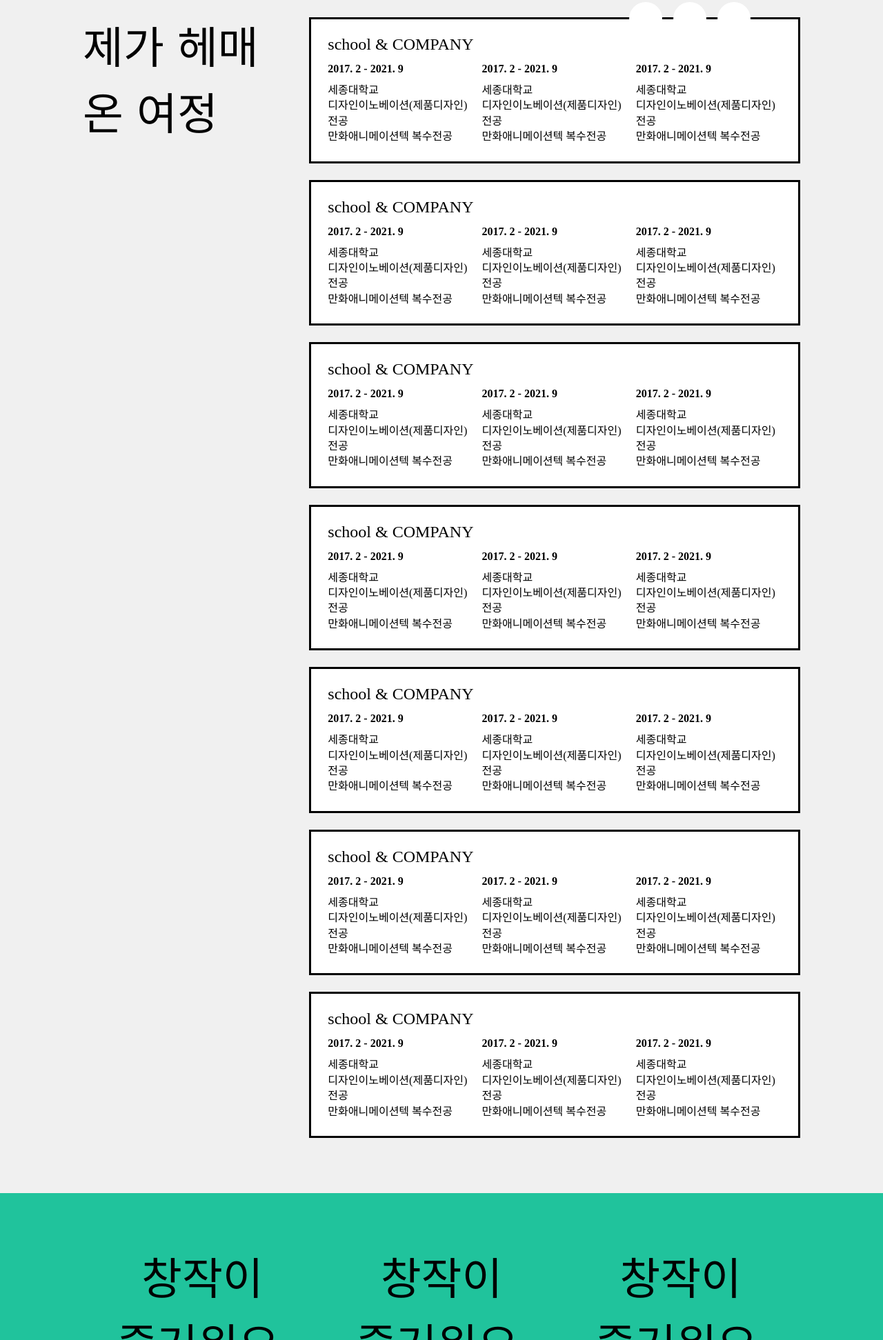
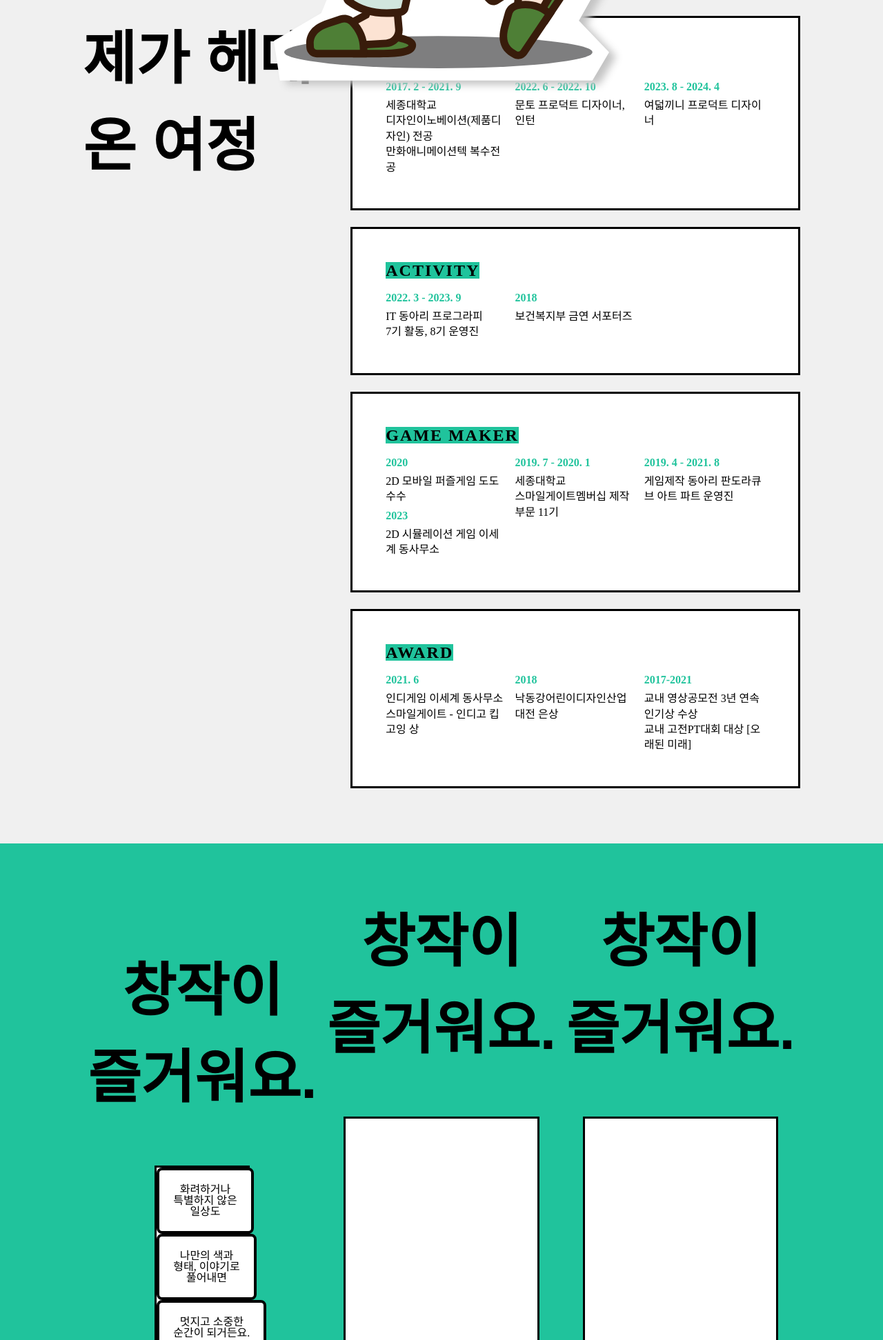
Before and after one commit to idiz1114/2024_Portfolio, a website built with Vite: page 2024_portfolio/index.html in a window 1280 px wide. Shown: the part 857-2800 px from the top of the page at 69% size. Built offline with nearby package versions, Linux system fonts and the light colour scheme; a web font is replaced by a local one.

Commit message:
Redesign home page

```diff
--- a/2024_portfolio/css/component/side-navigation.css
+++ b/2024_portfolio/css/component/side-navigation.css
@@ -5,10 +5,8 @@
     width: 35%;
     height:100vh;
     background-color: var(--point-green);
-    display: grid;
-    grid-template-rows: 120px 1fr 120px;
+    z-index: 99;
     .side-navigation__buttons {
-        grid-row: 1/2;
         width: 100%;
         height: 120px;
         display: flex;
@@ -17,12 +15,9 @@
         svg {
             width: 48px;
             height: 48px;
-            background-color: grey;
         }
     }
     .side-navigation__container {
-        grid-row: 2/3;
-        height: 100%;
         display: flex;
         flex-direction: column;
         align-items: center;
@@ -39,7 +34,6 @@
         }
     }
     .side-navigation__sns {
-        grid-row: 3/4;
         display: flex;
         gap:16px;
         padding: 0px 80px;
--- a/2024_portfolio/css/component/top-navigation.css
+++ b/2024_portfolio/css/component/top-navigation.css
@@ -6,11 +6,12 @@
 
     width: 100%;
     height:120px;
+    background-color: var(--grey);
+    z-index: 99;
     padding: 8px 120px;
     justify-content: space-between;
     align-items: center;
-
-    .logo {
+    box-shadow: rgba(0, 0, 0, 0.05) 0px 6px 24px 0px, rgba(0, 0, 0, 0.08) 0px 0px 0px 1px;    .logo {
         width: 124px;
         height: 26px;
         background-image: url("/SVG/seopak-logo.svg");
--- a/2024_portfolio/css/screens/home.css
+++ b/2024_portfolio/css/screens/home.css
@@ -18,38 +18,42 @@
             linear-gradient(90deg, var(--line-grey) 1px, transparent 1px),
             linear-gradient(var(--line-grey) 1px, transparent 1px),
             linear-gradient(90deg, var(--line-grey) 1px, transparent 1px);
-            background-size: 100px 100px, 100px 100px, 20px 20px, 20px 20px;
-            background-position: -2px -2px, -2px -2px, -1px -1px, -1px -1px;
-        display: grid;
-        grid-template-columns: 120px 1fr 120px;
-        border-bottom: 2px solid black;
+        background-size: 100px 100px, 100px 100px, 20px 20px, 20px 20px;
+        background-position: -2px -2px, -2px -2px, -1px -1px, -1px -1px;
+        display: flex;
+        flex-direction: column;
+        align-items: center;
+        justify-content: center;
         .home-1__content {
-            grid-column: 2/3;
-
-            display: grid;
-            grid-template: 1fr / repeat(12, 1fr);
-            gap: 20px;
+            display: flex;
+            flex-direction: column;
+            align-items: center;
+            gap: 80px;
                 .title-font {
-                    grid-column: 1/6;
-                    display: flex;
-                    align-items: center;
                     h1 {
+                        font-size: 120px;
+                        text-align: center;
                         color:var(--point-green);
                         background-color: #FFFCBE;
                     }
                 }
                 .home-1__content-character {
-                    grid-column: 6/9;
+                    width:100%;
+                    height: 800px;
+                    position: absolute;
+                    right:auto;
+                    top:4%;
                     background-image:url("/SVG/home-me-idle.svg");
                     background-position: center;
                     background-size: contain;
                     background-repeat: no-repeat;
+                    filter: drop-shadow(10px 6px 6px #c3c3c3);
                 }
                 .job-list {
                     grid-column: 9/12;
                     display: flex;
                     flex-direction: column;
-                    align-items: end;
+                    align-items: center;
                     justify-content: center;
                     gap: 12px;
                     .job-list__item {
@@ -76,8 +80,6 @@
         padding: 80px 120px;
         gap:20px;
         box-sizing: border-box;
-        h2 {
-        }
         .home-2__content {
             display: flex;
             flex-direction: column;
@@ -85,14 +87,19 @@
             width: 100%;
             .home-2__content-card {
                 box-sizing: border-box;
-                padding: 24px;
+                padding: 48px;
                 background-color: white;
                 border: 3px solid black;
                 display: flex;
                 flex-direction: column;
-                gap: 16px;
+                gap: 20px;
                 h3 {
+                    width:max-content;
                     font-size: 24px;
+                    font-weight: 700;
+                    letter-spacing: 2px;
+                    background-color: var(--point-green);
+
                 }
                 .home-2__content-card__detail {
                     display: grid;
@@ -101,16 +108,16 @@
                     .home-2__content-card__detail-column {
                         display: flex;
                         flex-direction: column;
-                        gap: 12px;
+                        gap: 8px;
                         h5 {
                             font-size: 16px;
-                            font-weight: 700;
+                            font-weight: 900;
+                            color: var(--point-green);
                         }
                         p {
                             line-height: 1.4;
                         }
                     }
-
                 }
             }
         }
@@ -170,6 +177,7 @@
                 justify-content: center;
                 align-items: center;
                 gap: 16px;
+
                 p {
                     text-align: center;
                     line-height: 1.4;
@@ -193,3 +201,17 @@
     text-decoration: none;
     color: white;
 }
+
+.cartoon-textbox {
+    width:max-content;
+    height:max-content;
+    background-color: white;
+    border: 4px solid black;
+    border-radius: 8px;
+    padding:20px;
+}
+
+#home-title {
+    display: flex;
+    gap:500px;
+}
--- a/2024_portfolio/css/variables.css
+++ b/2024_portfolio/css/variables.css
@@ -3,12 +3,24 @@
     --grey : #F0F0F0;
     --line-grey : #9D9D9D;
     --brown : #391C0B;
+    font-family: 'Pretendard-Regular';
+
 }
 
 .title-font {
     font-family: "Jua", sans-serif;
     font-weight: 400;
     font-style: normal;
-    font-size: 64px;
+    font-size: 84px;
     line-height: 150%;
+    font-family: "sandoll-baikzongyulpil", sans-serif;
+    font-weight: 700;
+    font-style: normal;
 }
+
+@font-face {
+    font-family: 'Pretendard-Regular';
+    src: url('https://fastly.jsdelivr.net/gh/Project-Noonnu/noonfonts_2107@1.1/Pretendard-Regular.woff') format('woff');
+    font-weight: 400;
+    font-style: normal;
+}
--- a/2024_portfolio/index.html
+++ b/2024_portfolio/index.html
@@ -1,6 +1,16 @@
 <!doctype html>
 <html lang="en">
   <head>
+    <script>
+      (function(d) {
+        var config = {
+          kitId: 'ynf2wlt',
+          scriptTimeout: 3000,
+          async: true
+        },
+        h=d.documentElement,t=setTimeout(function(){h.className=h.className.replace(/\bwf-loading\b/g,"")+" wf-inactive";},config.scriptTimeout),tk=d.createElement("script"),f=false,s=d.getElementsByTagName("script")[0],a;h.className+=" wf-loading";tk.src='https://use.typekit.net/'+config.kitId+'.js';tk.async=true;tk.onload=tk.onreadystatechange=function(){a=this.readyState;if(f||a&&a!="complete"&&a!="loaded")return;f=true;clearTimeout(t);try{Typekit.load(config)}catch(e){}};s.parentNode.insertBefore(tk,s)
+      })(document);
+    </script>
     <meta charset="UTF-8" />
     <link rel="stylesheet" href="./css/style.css">
     <link rel="icon" type="image/svg+xml" href="/vite.svg" />
@@ -57,15 +67,22 @@
     <main>
       <div class="home-1">
         <div class="home-1__content">
-          <div class="title-font">
-            <h1>안녕하세요!<br>디자이너<br>박은서입니다</h1>
+          <div class="title-font" id="home-title">
+            <h1>The B SIDE</h1>
+            <h1>OF SEOPAK</h1>
           </div>
           <div class="home-1__content-character"></div>
           <div class="job-list">
             <div class="job-list__item"><span>Product Designer</span></div>
-            <div class="job-list__item"><span>WEB PUBLISHER</span></div>
-            <div class="job-list__item"><span>ILLUSTRATOR</span></div>
-            <div class="job-list__item"><span>ANIMATOR</span></div>
+            <div class="job-list__item"><span>Web Publisher</span></div>
+            <div class="job-list__item"><span>Illustrator</span></div>
+            <div class="job-list__item"><span>Animator</span></div>
+          </div>
+          <div class="home-1__content-plants">
+            <div></div>
+            <div></div>
+            <div></div>
+            <div></div>
           </div>
         </div>
       </div>
@@ -75,7 +92,7 @@
         </div>
         <div class="home-2__content">
           <div class="home-2__content-card">
-            <h3>school & COMPANY</h3>
+            <h3>SCHOOL & COMPANY</h3>
             <div class="home-2__content-card__detail">
               <div class="home-2__content-card__detail-column">
                 <h5>2017. 2 - 2021. 9 </h5>
@@ -84,154 +101,69 @@
                   만화애니메이션텍 복수전공</p>
               </div>
               <div class="home-2__content-card__detail-column">
-                <h5>2017. 2 - 2021. 9 </h5>
-                <p>세종대학교<br>
-                  디자인이노베이션(제품디자인) 전공<br>
-                  만화애니메이션텍 복수전공</p>
+                <h5>2022. 6 - 2022. 10</h5>
+                <p>문토 프로덕트 디자이너, 인턴</p>
               </div>
               <div class="home-2__content-card__detail-column">
-                <h5>2017. 2 - 2021. 9 </h5>
-                <p>세종대학교<br>
-                  디자인이노베이션(제품디자인) 전공<br>
-                  만화애니메이션텍 복수전공</p>
+                <h5>2023. 8 - 2024. 4</h5>
+                <p>여덟끼니 프로덕트 디자이너</p>
+              </div>
+            </div>
+          </div>
+
+          <div class="home-2__content-card">
+            <h3>ACTIVITY</h3>
+            <div class="home-2__content-card__detail">
+              <div class="home-2__content-card__detail-column">
+                <h5>2022. 3 - 2023. 9</h5>
+                <p>IT 동아리 프로그라피<br>
+                  7기 활동, 8기 운영진</p>
+              </div>
+              <div class="home-2__content-card__detail-column">
+                <h5>2018</h5>
+                <p>보건복지부 금연 서포터즈</p>
+              </div>
+              <div class="home-2__content-card__detail-column">
               </div>
             </div>
           </div>
           <div class="home-2__content-card">
-            <h3>school & COMPANY</h3>
+            <h3>GAME MAKER</h3>
             <div class="home-2__content-card__detail">
               <div class="home-2__content-card__detail-column">
-                <h5>2017. 2 - 2021. 9 </h5>
-                <p>세종대학교<br>
-                  디자인이노베이션(제품디자인) 전공<br>
-                  만화애니메이션텍 복수전공</p>
+                <h5>2020</h5>
+                <p>2D 모바일 퍼즐게임 도도수수</p>
+                <h5>2023</h5>
+                <p>2D 시뮬레이션 게임 이세계 동사무소</p>
               </div>
               <div class="home-2__content-card__detail-column">
-                <h5>2017. 2 - 2021. 9 </h5>
+                <h5>2019. 7 - 2020. 1 </h5>
                 <p>세종대학교<br>
-                  디자인이노베이션(제품디자인) 전공<br>
-                  만화애니메이션텍 복수전공</p>
+                  스마일게이트멤버십 제작부문 11기</p>
               </div>
               <div class="home-2__content-card__detail-column">
-                <h5>2017. 2 - 2021. 9 </h5>
-                <p>세종대학교<br>
-                  디자인이노베이션(제품디자인) 전공<br>
-                  만화애니메이션텍 복수전공</p>
+                <h5>2019. 4 - 2021. 8</h5>
+                <p>게임제작 동아리 판도라큐브
+                  아트 파트 운영진</p>
               </div>
             </div>
           </div>
           <div class="home-2__content-card">
-            <h3>school & COMPANY</h3>
+            <h3>AWARD</h3>
             <div class="home-2__content-card__detail">
               <div class="home-2__content-card__detail-column">
-                <h5>2017. 2 - 2021. 9 </h5>
-                <p>세종대학교<br>
-                  디자인이노베이션(제품디자인) 전공<br>
-                  만화애니메이션텍 복수전공</p>
+                <h5>2021. 6</h5>
+                <p>인디게임 이세계 동사무소<br>
+                  스마일게이트 - 인디고 킵고잉 상</p>
               </div>
               <div class="home-2__content-card__detail-column">
-                <h5>2017. 2 - 2021. 9 </h5>
-                <p>세종대학교<br>
-                  디자인이노베이션(제품디자인) 전공<br>
-                  만화애니메이션텍 복수전공</p>
+                <h5>2018</h5>
+                <p>낙동강어린이디자인산업대전 은상</p>
               </div>
               <div class="home-2__content-card__detail-column">
-                <h5>2017. 2 - 2021. 9 </h5>
-                <p>세종대학교<br>
-                  디자인이노베이션(제품디자인) 전공<br>
-                  만화애니메이션텍 복수전공</p>
-              </div>
-            </div>
-          </div>
-          <div class="home-2__content-card">
-            <h3>school & COMPANY</h3>
-            <div class="home-2__content-card__detail">
-              <div class="home-2__content-card__detail-column">
-                <h5>2017. 2 - 2021. 9 </h5>
-                <p>세종대학교<br>
-                  디자인이노베이션(제품디자인) 전공<br>
-                  만화애니메이션텍 복수전공</p>
-              </div>
-              <div class="home-2__content-card__detail-column">
-                <h5>2017. 2 - 2021. 9 </h5>
-                <p>세종대학교<br>
-                  디자인이노베이션(제품디자인) 전공<br>
-                  만화애니메이션텍 복수전공</p>
-              </div>
-              <div class="home-2__content-card__detail-column">
-                <h5>2017. 2 - 2021. 9 </h5>
-                <p>세종대학교<br>
-                  디자인이노베이션(제품디자인) 전공<br>
-                  만화애니메이션텍 복수전공</p>
-              </div>
-            </div>
-          </div>
-          <div class="home-2__content-card">
-            <h3>school & COMPANY</h3>
-            <div class="home-2__content-card__detail">
-              <div class="home-2__content-card__detail-column">
-                <h5>2017. 2 - 2021. 9 </h5>
-                <p>세종대학교<br>
-                  디자인이노베이션(제품디자인) 전공<br>
-                  만화애니메이션텍 복수전공</p>
-              </div>
-              <div class="home-2__content-card__detail-column">
-                <h5>2017. 2 - 2021. 9 </h5>
-                <p>세종대학교<br>
-                  디자인이노베이션(제품디자인) 전공<br>
-                  만화애니메이션텍 복수전공</p>
-              </div>
-              <div class="home-2__content-card__detail-column">
-                <h5>2017. 2 - 2021. 9 </h5>
-                <p>세종대학교<br>
-                  디자인이노베이션(제품디자인) 전공<br>
-                  만화애니메이션텍 복수전공</p>
-              </div>
-            </div>
-          </div>
-          <div class="home-2__content-card">
-            <h3>school & COMPANY</h3>
-            <div class="home-2__content-card__detail">
-              <div class="home-2__content-card__detail-column">
-                <h5>2017. 2 - 2021. 9 </h5>
-                <p>세종대학교<br>
-                  디자인이노베이션(제품디자인) 전공<br>
-                  만화애니메이션텍 복수전공</p>
-              </div>
-              <div class="home-2__content-card__detail-column">
-                <h5>2017. 2 - 2021. 9 </h5>
-                <p>세종대학교<br>
-                  디자인이노베이션(제품디자인) 전공<br>
-                  만화애니메이션텍 복수전공</p>
-              </div>
-              <div class="home-2__content-card__detail-column">
-                <h5>2017. 2 - 2021. 9 </h5>
-                <p>세종대학교<br>
-                  디자인이노베이션(제품디자인) 전공<br>
-                  만화애니메이션텍 복수전공</p>
-              </div>
-            </div>
-          </div>
-          <div class="home-2__content-card">
-            <h3>school & COMPANY</h3>
-            <div class="home-2__content-card__detail">
-              <div class="home-2__content-card__detail-column">
-                <h5>2017. 2 - 2021. 9 </h5>
-                <p>세종대학교<br>
-                  디자인이노베이션(제품디자인) 전공<br>
-                  만화애니메이션텍 복수전공</p>
-              </div>
-              <div class="home-2__content-card__detail-column">
-                <h5>2017. 2 - 2021. 9 </h5>
-                <p>세종대학교<br>
-                  디자인이노베이션(제품디자인) 전공<br>
-                  만화애니메이션텍 복수전공</p>
-              </div>
-              <div class="home-2__content-card__detail-column">
-                <h5>2017. 2 - 2021. 9 </h5>
-                <p>세종대학교<br>
-                  디자인이노베이션(제품디자인) 전공<br>
-                  만화애니메이션텍 복수전공</p>
+                <h5>2017-2021</h5>
+                <p>교내 영상공모전 3년 연속 인기상 수상<br>
+                  교내 고전PT대회 대상 [오래된 미래]</p>
               </div>
             </div>
           </div>
@@ -243,10 +175,17 @@
             <h2>창작이<br>즐거워요.</h2>
           </div>
           <div class="home-3__content">
-            <div class="home-3__content__cartoon"></div>
-            <p class="home-3__content__description">
-              화려하거나 특별하지 않은 일상도 나만의 색과 형태, 이야기로 풀어내면 멋지고 소중한 순간이 되거든요. 울적하거나 두려웠던 주제도 다시 곱씹다보면 어느새 이야깃거리가 되어서 극복하게 돼요.
-            </p>
+            <div class="home-3__content__cartoon">
+              <div class="cartoon-textbox">
+                <p>화려하거나<br>특별하지 않은<br>일상도</p>
+              </div>
+              <div class="cartoon-textbox">
+                <p>나만의 색과<br>형태, 이야기로<br>풀어내면</p>
+              </div>
+              <div class="cartoon-textbox">
+                <p>멋지고 소중한<br>순간이 되거든요.</p>
+              </div>
+            </div>
           </div>
         </div>
         <div class="home-3__column">
@@ -273,16 +212,15 @@
       <div class="home-4">
         <div class="home-4__content">
           <div class="title-font">
-            <h2>같이 일하고 싶은 디자이너</h2>
+            <h2>오래오래 즐겁게 일하기 위해,<br> 오늘도 놀면서 일합니다.
+            </h2>
           </div>
           <div class="home-4__content-description">
+            <div class="home-4__content-image"></div>
             <p>
-              현실에 안주하지 않고 새로운 기술을 익히고 활용하면서<br>
-              지식을 함께 나누고 터득하기를 즐겨요.<br>
-              열정과 학구열, 호기심으로 눈을 번뜩이면서도<br>
-              팀을 위해서 굽히고 따를 줄 아는 디자이너가 되겠습니다.
+              열정과 학구열, 호기심으로 눈을 번뜩이면서<br>
+              즐겁게 일하는 방법을 모색하는 하루를 보내고 있습니다
             </p>
-            <div class="home-4__content-image"></div>
           </div>
         </div>
       </div>
```
